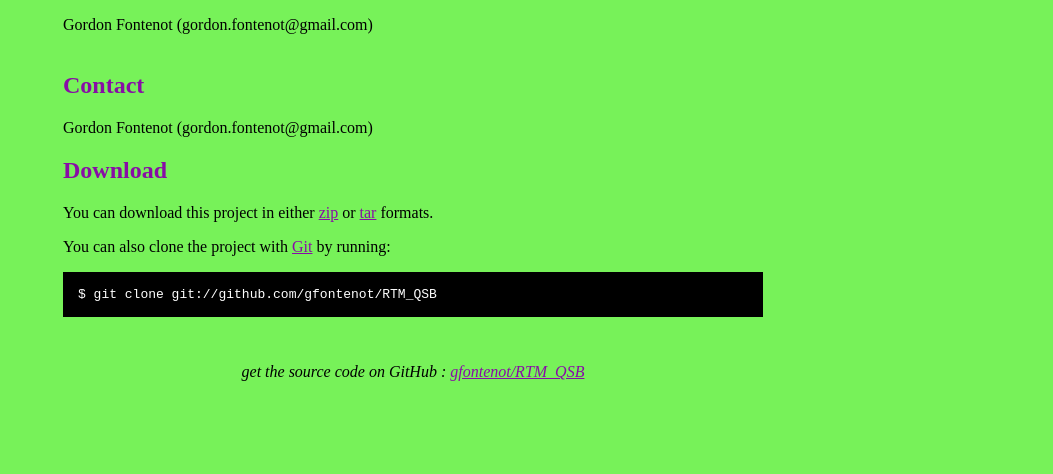
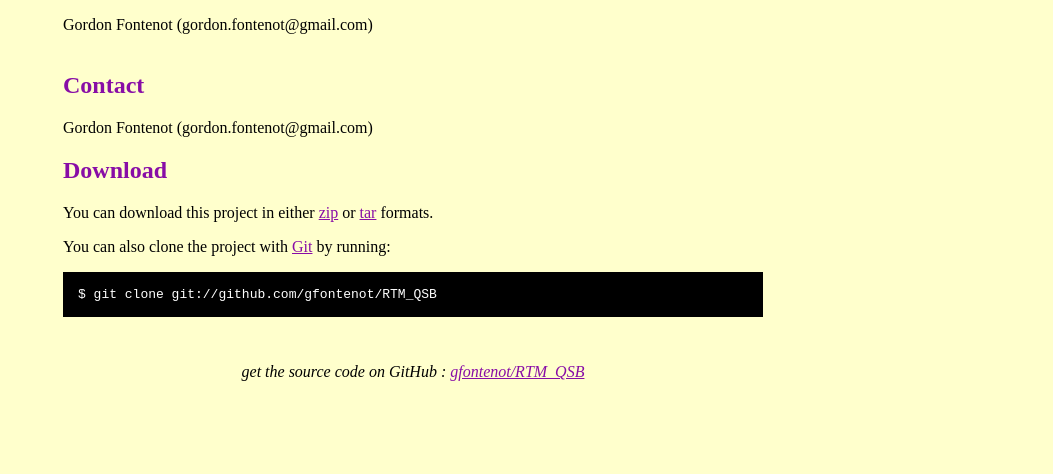
Before and after one commit to jgallen23/RTM_QSB, a plain HTML site: page index.html in a window 1280 px wide. Shown: the part 326-800 px from the top of the page, without its empty margins (227-1280 px from the left). Drawn offline with Linux system fonts and the light colour scheme.

Commit message:
change bg color for page

```diff
--- a/index.html
+++ b/index.html
@@ -10,7 +10,7 @@
 	<style type="text/css">
 		body {
   		margin-top: 1.0em;
-  		background-color: #77f259;
+  		background-color: #FFFFCC;
 		  font-family: "Helvetica,Arial,FreeSans";
   		color: #000000;
     }
```
